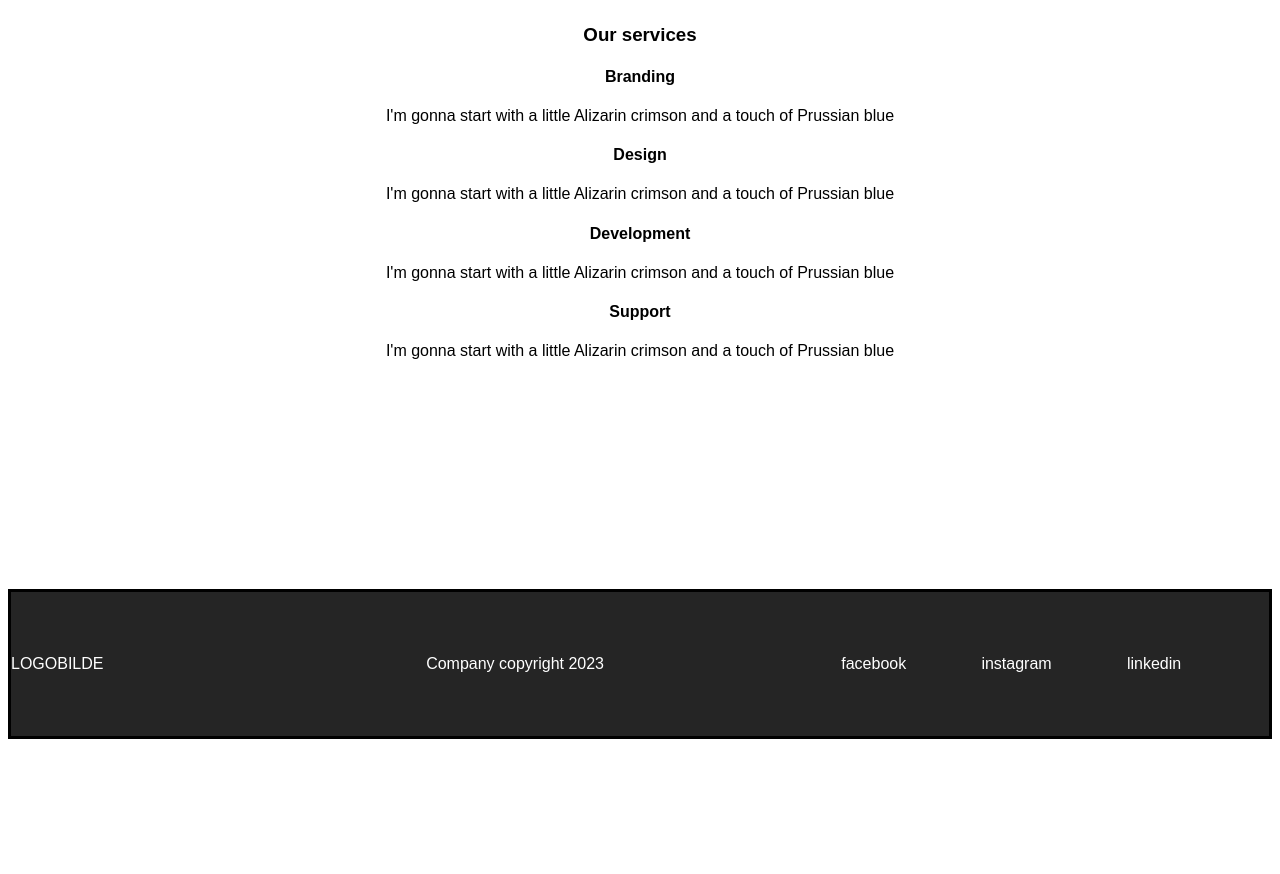
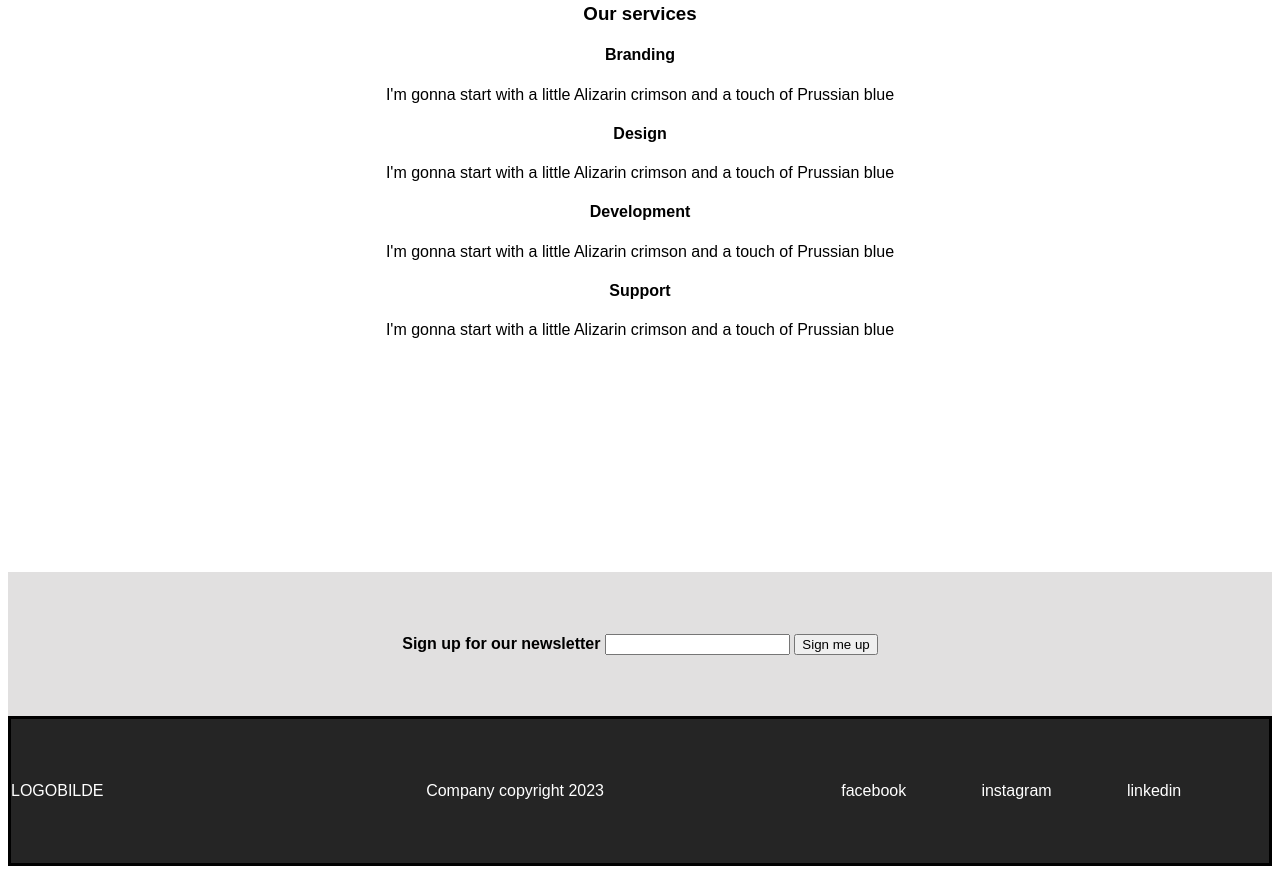
Before and after one commit to sondrbl/eksamen-webutvikling23, a plain HTML site: page index.html in a window 1280 px wide. Shown: the part 968-1842 px from the top of the page. Before the commit the page ends 1715 px from the top, so only its background shows below. Drawn offline with Linux system fonts and the light colour scheme.

Commit message:
footer fix

```diff
--- a/css/style.css
+++ b/css/style.css
@@ -4,6 +4,7 @@
 
 body {
     font-family: Arial, Helvetica, sans-serif;
+
 }
 
 #grid-container {
@@ -32,21 +33,24 @@ header nav a, ul li{
 
 #main {
     grid-area: main;
+    margin-bottom: 100px;
 }
 
 .main-top {
     border: none;
     background-color: #e1e0e0;
     text-align: center;
-    padding: 1rem 5rem;
+    padding: 1rem 3rem;
     height: 20%;
 }
 
 .read-more-services {
     text-decoration: none;
     color: black;
+    border: none;
     background-color: #e6bd43;
     padding: 1rem 1rem;
+
 }
 
 .main-center {
@@ -77,14 +81,22 @@ header nav a, ul li{
 }
 
 .main-bottom {
+    grid-area: main;
     text-align: center;
-    padding: 5rem 5rem 5rem 5rem;
+    padding: 3rem 3rem 20rem 3rem;
 }
 
 .newsletter {
+    grid-area: footer;
+    background-color: #e1e0e0;
+    color: rgb(0, 0, 0);
+    border: none;
+    display: flex;
     text-align: center;
+    justify-content: center;
 
-    padding-top: 10rem;
+
+
 }
 
 /*about*/
@@ -107,6 +119,7 @@ footer {
     flex-direction: column;
     align-items: center;
     height: 9rem;
+    margin-top: auto;
 }
 
 .footer-logo {
@@ -144,15 +157,18 @@ footer {
 /*header*/
 
 header nav ul li {
+    grid-area: header;
     display: inline-flex;
     align-items: flex-end;
 }
 
 div {
+    grid-area: header;
     display: inline-flex;
 }
 
 #div-help {
+    grid-area: header;
     display: inline-flex;
     position: absolute;
     right: 15px;
@@ -161,7 +177,10 @@ div {
 
 /*index*/
 
+.newsletter {
+    grid-area: main;
 
+}
 
 /*about*/
 
--- a/index.html
+++ b/index.html
@@ -81,19 +81,21 @@
                     and a touch of Prussian blue</p>
             </article>
         </section>
+     </main>
 
-        <section class="newsletter">
+
+        <footer class="newsletter">
             <form>
-                <label for="email-signup">Sign up for our newsletter</label>
+                <label for="email-signup"><strong>Sign up for our newsletter</strong></label>
                 <input type="text" id="email-signup">
                 <input type="submit" value="Sign me up">
             </form>
-        </section>
+        </footer>
 
-    </main>
 
 
     <footer>
+
         <a class="footer-logo" href="index.html">LOGOBILDE</a>
 
         <p class="footer-center">Company copyright 2023</p>
```
